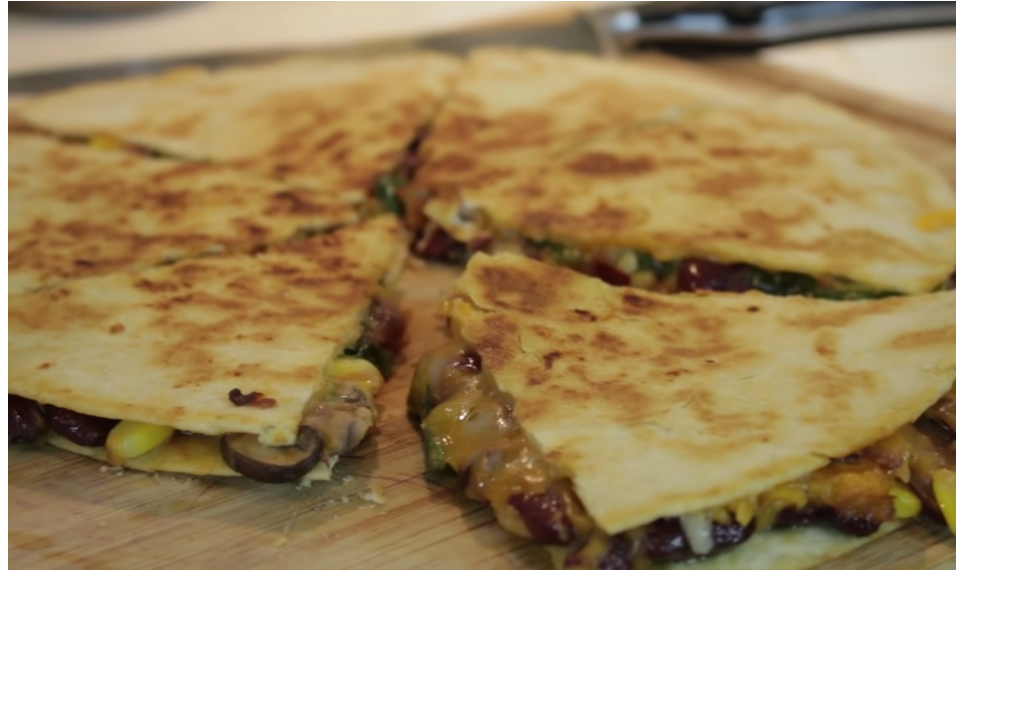
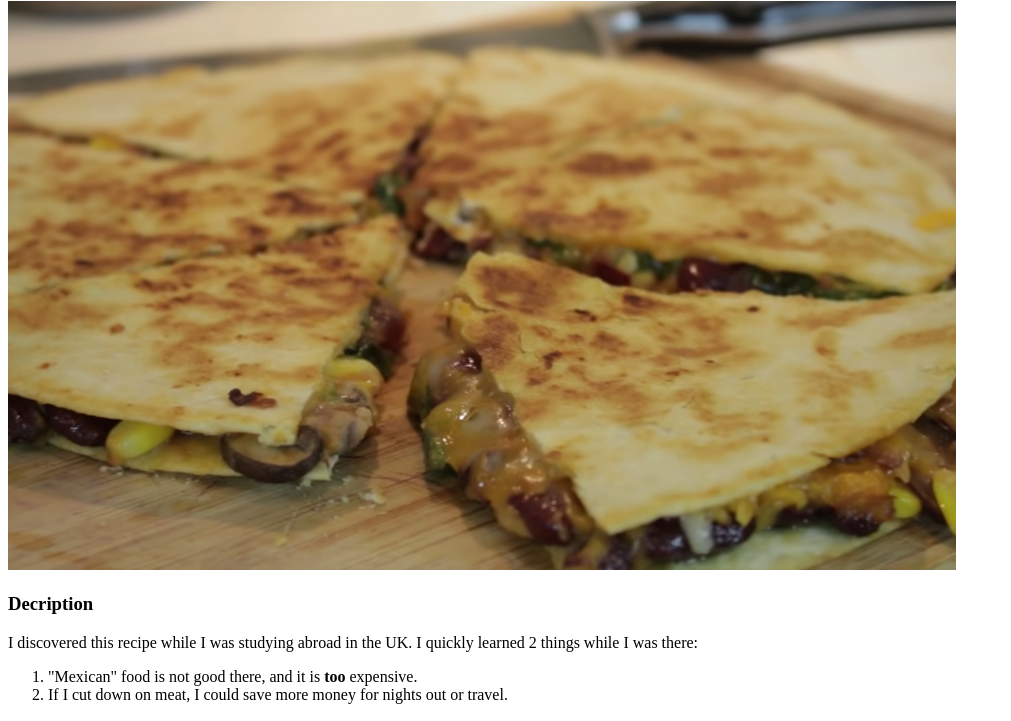
Before and after one commit to wppalmer/odin-recipes, a plain HTML site: page recipes/quesadilla.html in a window 1280 px wide. Shown: the part 79-800 px from the top of the page, without its empty margins (0-1011 px from the left). Drawn offline with Linux system fonts and the light colour scheme.

Commit message:
added to page

```diff
--- a/recipes/quesadilla.html
+++ b/recipes/quesadilla.html
@@ -7,6 +7,14 @@
     <body>
         <h1>Veggie Quesadilla</h1>
         <img src="../img/quesadilla.jpg" alt="quesadilla cross section" width="75%" height="auto">
+        <h3>Decription</h3>
+        <p>I discovered this recipe while I was studying abroad in the UK.
+            I quickly learned 2 things while I was there:
+            <ol>
+                <li>"Mexican" food is not good there, and it is <strong>too</strong> expensive.</li>
+                <li>If I cut down on meat, I could save more money for nights out or travel.</li>
+            </ol>
 
+        </p>
     </body>
 </html>
```
